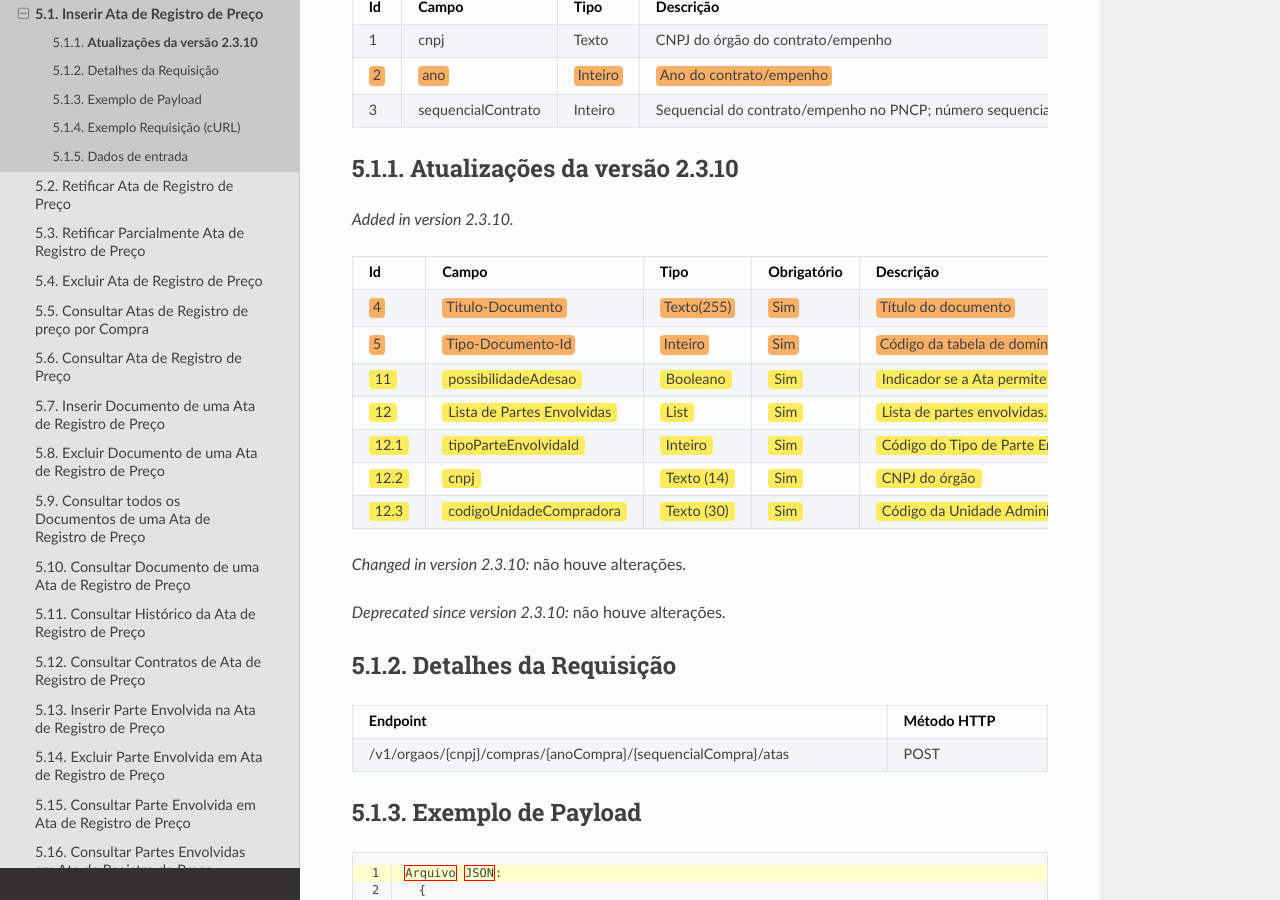
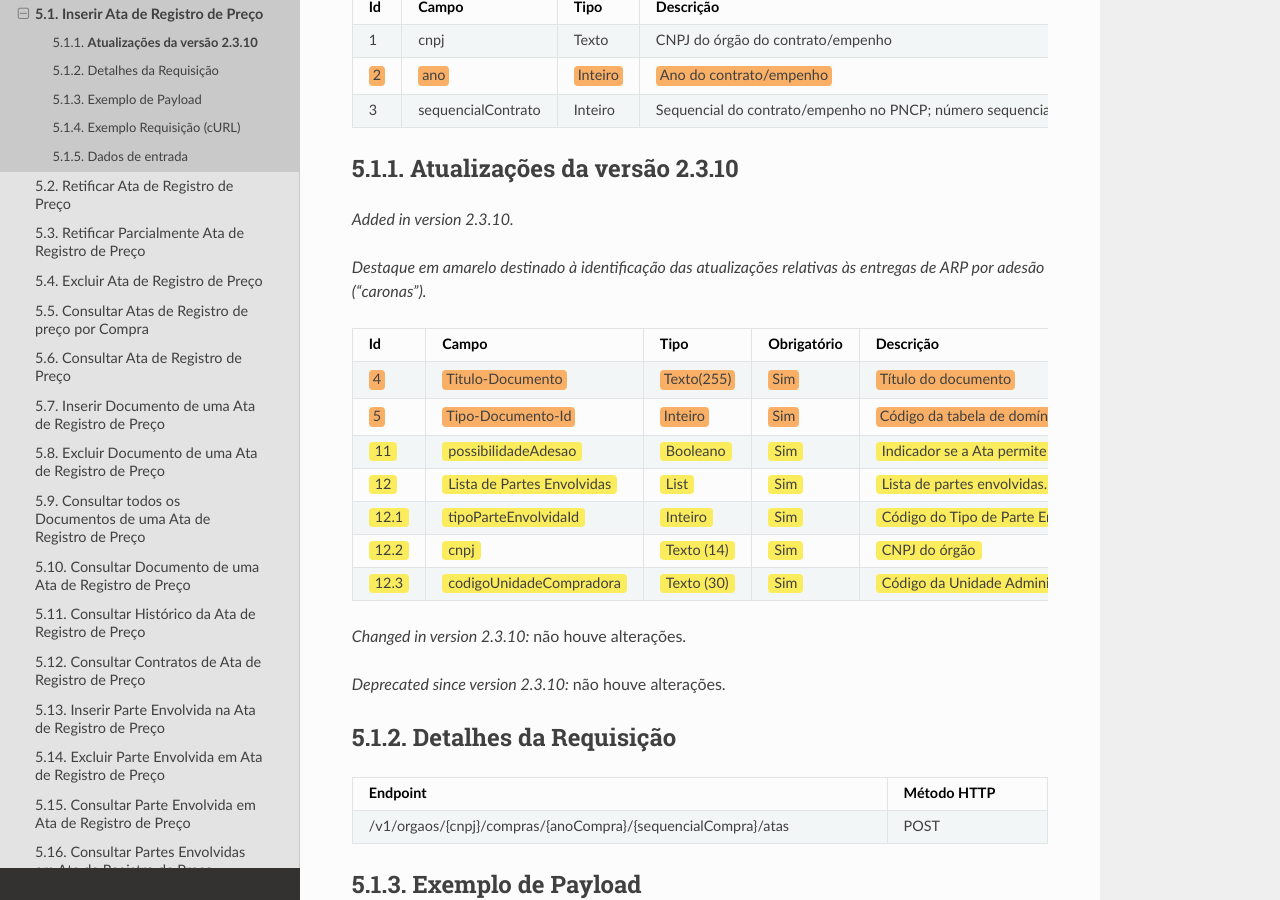
Before and after one commit to carlosmgi/Manual-de-Integracao-do-PNCP, a Sphinx documentation site: the page built from docs/source/ata_de_registro_de_preco/inserir_ata_de_registro_de_preco.rst, in a window 1280 px wide and 900 px high, scrolled down 482 px. Built offline with Sphinx 7.4.7 and the Read the Docs theme 3.1.0, drawn with Linux system fonts in a browser that asks for light colours; pages that are not in the unit, such as notebooks, are missing from menus.

Commit message:
Highlight updates for ARP deliveries in documentation
Add highlight for updates on ARP deliveries by adherence.

```diff
--- a/docs/source/ata_de_registro_de_preco/inserir_ata_de_registro_de_preco.rst
+++ b/docs/source/ata_de_registro_de_preco/inserir_ata_de_registro_de_preco.rst
@@ -39,6 +39,8 @@ Serviço que permite inserir uma ata de Registro de Preço no PNCP referente a u
 ~~~~~~~~~~~~~~~~~~~~~~~~~~~~~~~~~
 
 .. versionadded:: 2.3.10
+
+*Destaque em amarelo destinado à identificação das atualizações relativas às entregas de ARP por adesão (“caronas”).*
 
 .. list-table::
    :widths: auto
```
